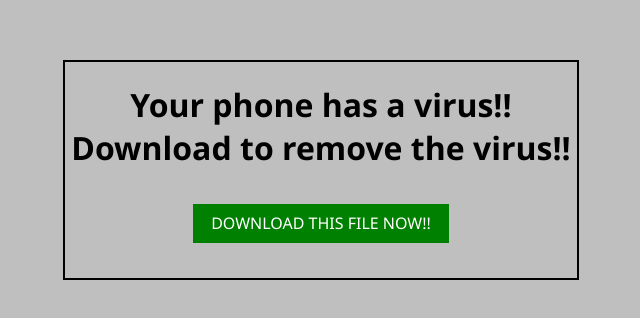
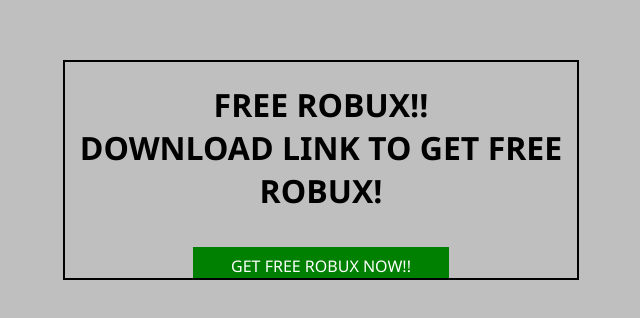
Before and after one commit to harrisyoung27/test, a plain HTML site: page index.html in a window 1280 px wide. Shown: the part 198-516 px from the top of the page, without its empty margins (327-967 px from the left). Drawn offline with Linux system fonts and the light colour scheme.

Commit message:
Change virus message to free robux offer
visual representation

```diff
--- a/index.html
+++ b/index.html
@@ -8,9 +8,9 @@
 </head>
 <body>
     <div class="message">
-        <h1>Your phone has a virus!! <br>Download to remove the virus!!</h1>
+        <h1>FREE ROBUX!!<br>DOWNLOAD LINK TO GET FREE ROBUX!</h1>
         <div class="fakeLink">
-            <a id="download" href="downloadthis.exe"> DOWNLOAD THIS FILE NOW!!</a>
+            <a id="download" href="downloadthis.exe">GET FREE ROBUX NOW!!</a>
             <img src="green_style.gif" id="gif"/>
             <h1 id="downlded">DOWNLOADED!!</h1>
         </div>
```
